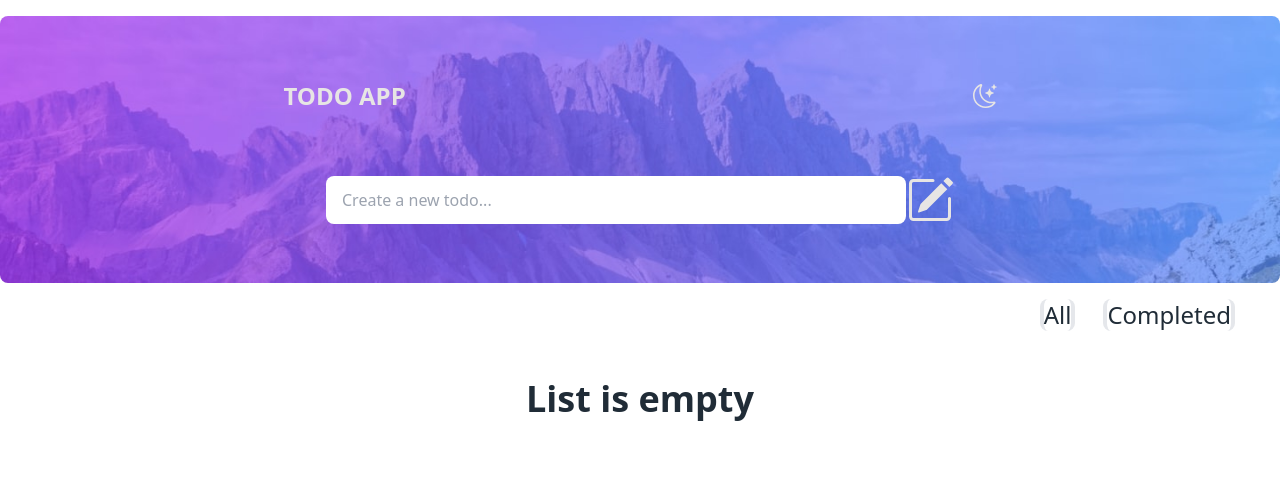
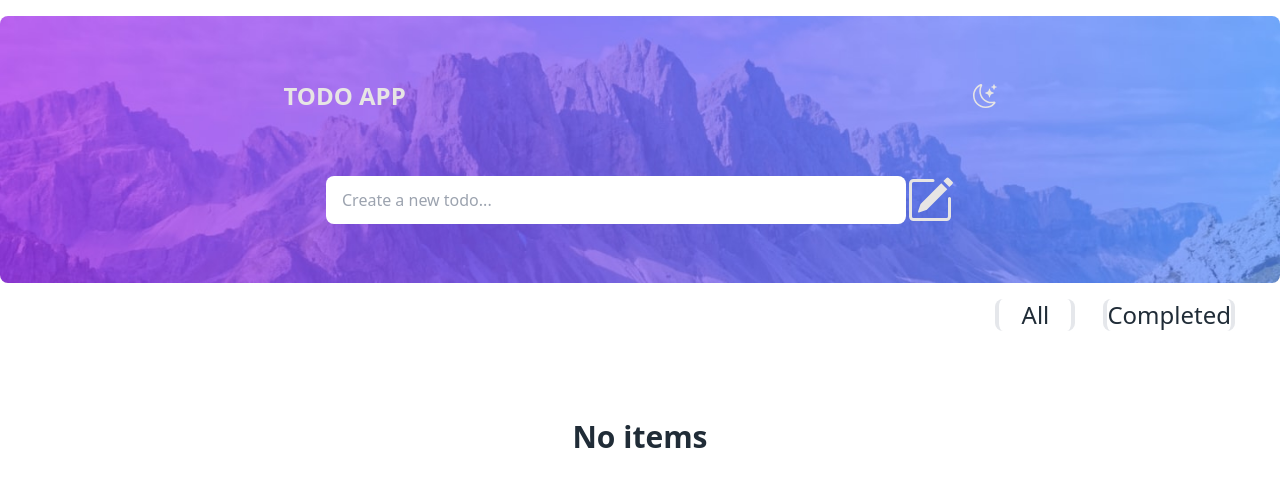
Before and after one commit to jyotirmoy-sinhababu/Daily-notes, a React (Vite) app: page / in a window 1280 px wide. Shown: the top 486 px of the page. Built offline with nearby package versions, Linux system fonts and the light colour scheme.

Commit message:
style added

```diff
--- a/src/components/errorPage/ErrorPage.tsx
+++ b/src/components/errorPage/ErrorPage.tsx
@@ -9,12 +9,12 @@ const ErrorPage = () => {
     },
   };
   return (
-    <div className='flex justify-center align-middle'>
+    <div className='flex pt-[40px] justify-center align-middle'>
       <p
         style={textTheme.textColor}
-        className='font-black decoration-slate-950 text-4xl'
+        className='font-black decoration-slate-950 text-3xl'
       >
-        List is empty
+        No items
       </p>
     </div>
   );
--- a/src/components/filterBarComp/FilterBarComp.tsx
+++ b/src/components/filterBarComp/FilterBarComp.tsx
@@ -22,7 +22,7 @@ const FilterBarComp = ({ togglePage, setTogglePage }: any) => {
     <div className='flex gap-[28px] justify-end pe-[45px] '>
       <button
         style={(activeBtnStyle.active, btnTheme.btnColor)}
-        className='decoration-slate-950 text-2xl border-l-4 border-r-4 rounded-lg'
+        className='decoration-slate-950 text-2xl border-l-4 border-r-4 rounded-lg w-[80px] focus:border-teal-500'
         onClick={() => {
           setTogglePage(true);
         }}
@@ -31,7 +31,7 @@ const FilterBarComp = ({ togglePage, setTogglePage }: any) => {
       </button>
       <button
         style={(activeBtnStyle.inActive, btnTheme.btnColor)}
-        className='decoration-slate-950 text-2xl border-l-4 border-r-4 rounded-lg'
+        className='decoration-slate-950 text-2xl border-l-4 border-r-4 rounded-lg  focus:border-teal-500'
         onClick={() => {
           setTogglePage(false);
         }}
```
